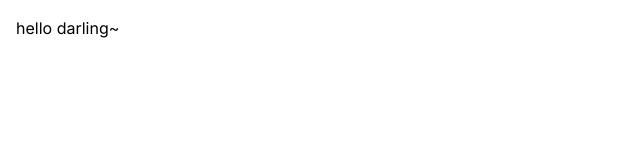
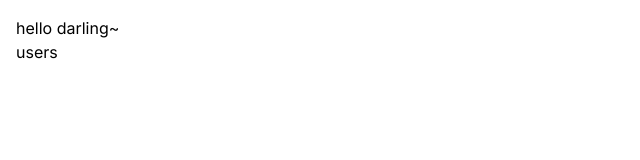
Before and after one commit to HappyPinkCat/nextjs_demo, a Next.js app: page / in a window 1280 px wide. Shown: the top 160 px of the page, without its empty margins (0-640 px from the left). Built offline with nearby package versions, Linux system fonts and the light colour scheme.

Commit message:
feat: navigation-Link

```diff
--- a/app/page.tsx
+++ b/app/page.tsx
@@ -1,10 +1,12 @@
 // 对应链接：http://localhost:3000
 import Image from "next/image";
+import Link from "next/link";
 
 export default function Home() {
   return (
     <main>
       <h1>hello darling~</h1>
+      <Link href="/users">users</Link>
     </main>
   );
 }
```
